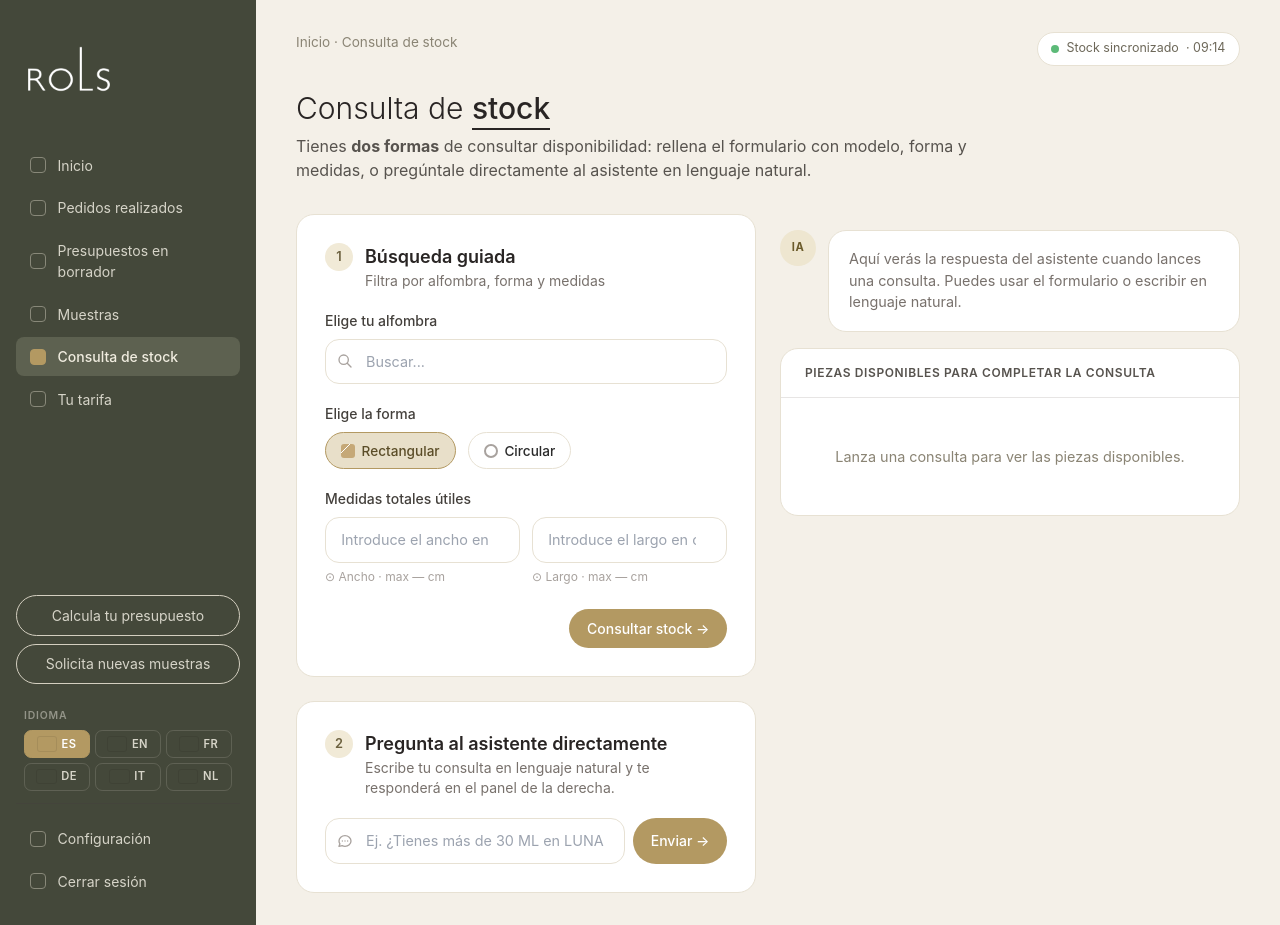
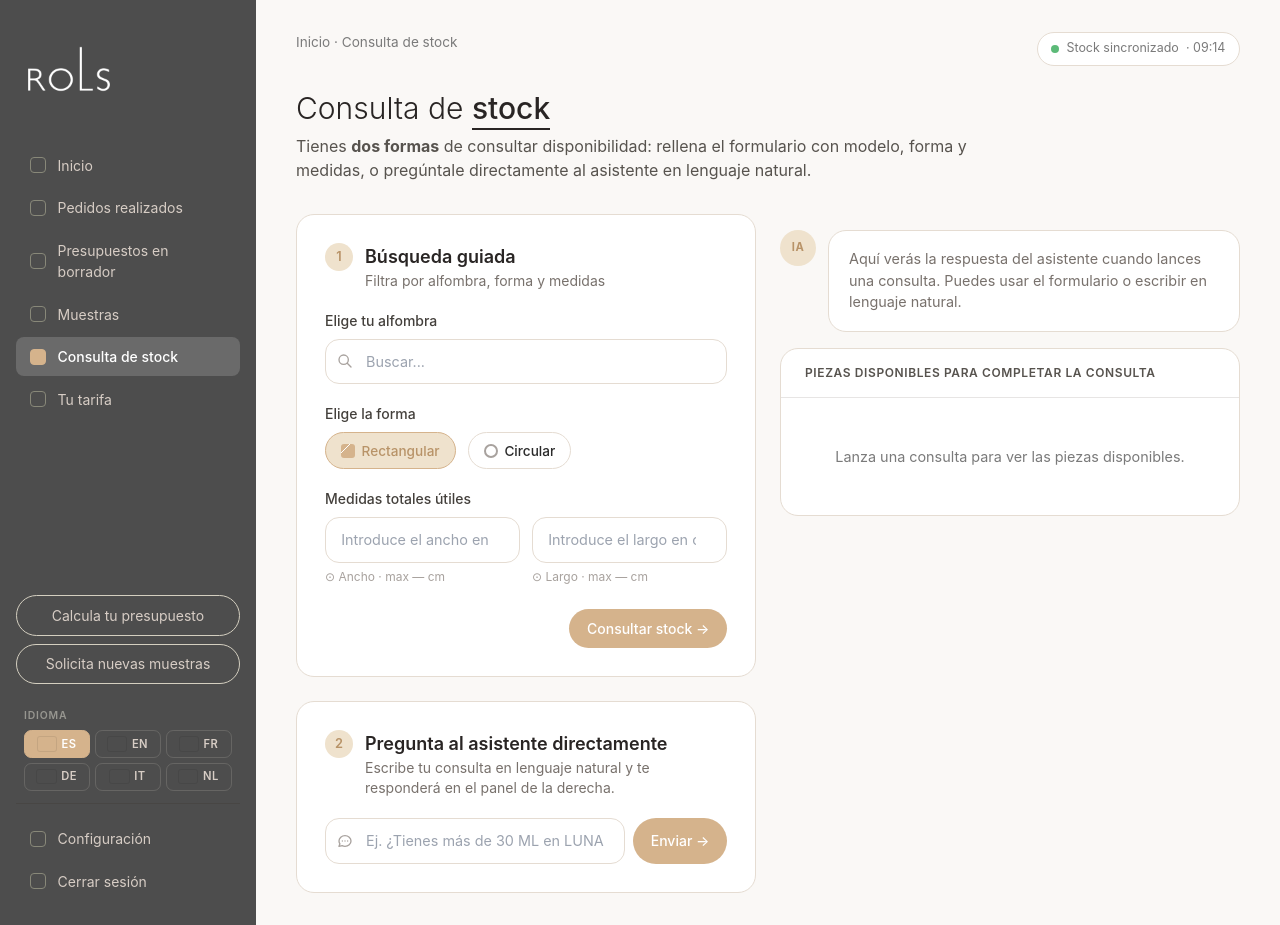
Before and after one commit to ROLSCARPETS/consulta-stock-rols, a Flask app: page / in a window 1280 px wide. Run offline with Flask 3, Linux system fonts and the light colour scheme; data that the repository does not hold is empty; parts of the project's set-up code (start-up, migrations or seed data) failed here and were passed over; some libraries are stand-ins or nearby versions.

Commit message:
Adoptar paleta oficial de Rols (sand, tan, graphite y derivados)

```diff
--- a/Consulta de Stock Rols Agente/consulta-stock-rols/static/app.css
+++ b/Consulta de Stock Rols Agente/consulta-stock-rols/static/app.css
@@ -1,15 +1,17 @@
 :root {
-  --bg-page: #f4f0e8;
-  --bg-card: #ffffff;
-  --bg-sidebar: #44483a;
-  --bg-sidebar-hover: #565a4b;
-  --bg-sidebar-active: #5d6150;
-  --text-sidebar: #d6d4c8;
-  --text-sidebar-active: #f0ecdf;
-  --accent: #b39962;
-  --accent-hover: #a08956;
-  --accent-soft: #e8dfc9;
-  --border: #e7e1d3;
+  /* Paleta oficial de Rols (manual de marca):
+     sand=#D7CDC5 white=#FFF tan=#D5B38C graphite=#4D4D4D + derivados. */
+  --bg-page: #FAF8F6;         /* rols-sand-50  (warm near-white) */
+  --bg-card: #FFFFFF;         /* rols-white */
+  --bg-sidebar: #4D4D4D;      /* rols-graphite */
+  --bg-sidebar-hover: #5a5a5a;
+  --bg-sidebar-active: #6a6a6a;
+  --text-sidebar: #D7CDC5;    /* rols-sand sobre graphite */
+  --text-sidebar-active: #FFFFFF;
+  --accent: #D5B38C;          /* rols-tan (sandstone / dorado) */
+  --accent-hover: #B89368;    /* rols-tan-400 */
+  --accent-soft: #EFE2CD;     /* rols-tan-100 */
+  --border: #E5DCD2;          /* rols-sand-200 */
 }
 body {
   font-family: 'Inter', -apple-system, BlinkMacSystemFont, 'Segoe UI', sans-serif;
@@ -58,7 +60,7 @@
 .input-line:focus { outline: none; border-color: var(--accent); box-shadow: 0 0 0 3px rgba(179,153,98,0.15); }
 .step-badge {
   width: 28px; height: 28px; border-radius: 999px;
-  background: #f1ead7; color: #6d6240;
+  background: #EFE2CD; color: #B89368;
   display: flex; align-items: center; justify-content: center;
   font-size: 0.8rem; font-weight: 600; flex-shrink: 0;
 }
@@ -71,9 +73,9 @@
 }
 .pill .swatch {
   width: 14px; height: 14px; border-radius: 3px;
-  background: linear-gradient(135deg,#c5a877 30%, #fff 30% 35%, #c5a877 35%);
+  background: linear-gradient(135deg,#D5B38C 30%, #fff 30% 35%, #D5B38C 35%);
 }
-.pill.active { background: var(--accent-soft); border-color: var(--accent); color: #5b4d28; }
+.pill.active { background: var(--accent-soft); border-color: var(--accent); color: #B89368; }
 .badge-status {
   display: inline-flex; align-items: center; gap: 0.35rem;
   padding: 0.25rem 0.65rem; border-radius: 999px;
@@ -96,15 +98,15 @@
 .obs-toggle:hover { filter: brightness(0.92); }
 .obs-row td {
   padding: 0 1rem 0.75rem !important;
-  border-bottom: 1px solid #f0ebdd;
+  border-bottom: 1px solid #F2EDE8;
 }
 .obs-content {
-  background: #f9f4e3; border: 1px solid var(--border);
+  background: #F2EDE8; border: 1px solid var(--border);
   border-left: 3px solid var(--accent); border-radius: 8px;
-  padding: 0.75rem 1rem; font-size: 0.85rem; color: #5b4d28; line-height: 1.5;
+  padding: 0.75rem 1rem; font-size: 0.85rem; color: #B89368; line-height: 1.5;
 }
 .obs-content > div + div { margin-top: 0.45rem; }
-.obs-content strong { color: #44483a; }
+.obs-content strong { color: #4D4D4D; }
 /* Ocultar columna de fecha fin fabricacion cuando solo hay stock */
 table.no-fab .col-fab { display: none; }
 /* Dropdown custom de referencia (reemplaza al datalist nativo) */
@@ -112,7 +114,7 @@
 .ref-dropdown {
   position: absolute; top: calc(100% + 6px); left: 0; right: 0;
   background: #fff; border: 1px solid var(--border); border-radius: 14px;
-  box-shadow: 0 14px 38px -10px rgba(68,72,58,0.28);
+  box-shadow: 0 14px 38px -10px rgba(77,77,77,0.20);
   z-index: 50; max-height: 380px; overflow: hidden;
   display: flex; flex-direction: column;
   animation: refDropdownIn 0.12s ease-out;
@@ -124,15 +126,15 @@
 .ref-dropdown-header {
   padding: 0.55rem 1rem; font-size: 0.7rem;
   text-transform: uppercase; letter-spacing: 0.06em;
-  color: #8a8474; background: #fdfbf6;
+  color: #7A7A7A; background: #FAF8F6;
   border-bottom: 1px solid var(--border);
   flex-shrink: 0;
 }
 .ref-dropdown-list { overflow-y: auto; flex: 1; padding: 0.25rem 0; }
-.ref-group + .ref-group { border-top: 1px solid #f3eedc; }
+.ref-group + .ref-group { border-top: 1px solid #F2EDE8; }
 .ref-group-header {
   padding: 0.55rem 1rem 0.3rem; font-size: 0.68rem; font-weight: 700;
-  letter-spacing: 0.06em; text-transform: uppercase; color: #6d6240;
+  letter-spacing: 0.06em; text-transform: uppercase; color: #B89368;
   position: sticky; top: 0; background: #fff;
 }
 .ref-option {
@@ -147,64 +149,64 @@
   font-size: 0.875rem; font-weight: 500; color: #2a2a2a; line-height: 1.25;
 }
 .ref-option-full {
-  font-size: 0.72rem; color: #9a9485; margin-top: 0.1rem; line-height: 1.2;
+  font-size: 0.72rem; color: #7A7A7A; margin-top: 0.1rem; line-height: 1.2;
 }
 .ref-option:hover .ref-option-label,
-.ref-option.active .ref-option-label { color: #5b4d28; }
+.ref-option.active .ref-option-label { color: #B89368; }
 .ref-option:hover .ref-option-full,
-.ref-option.active .ref-option-full { color: #7a6d3e; }
+.ref-option.active .ref-option-full { color: #4D4D4D; }
 .ref-option mark {
-  background: rgba(179,153,98,0.35); color: inherit;
+  background: rgba(213,179,140,0.35); color: inherit;
   border-radius: 2px; padding: 0 1px;
 }
 .ref-empty {
-  padding: 1.75rem 1rem; text-align: center; color: #8a8474;
+  padding: 1.75rem 1rem; text-align: center; color: #7A7A7A;
   font-size: 0.875rem;
 }
-.row-highlight { background: #f8f3e3; }
+.row-highlight { background: var(--accent-soft); }
 .row-highlight td:first-child { border-left: 3px solid var(--accent); padding-left: calc(1rem - 3px); }
 table { width: 100%; border-collapse: collapse; }
 thead th {
   text-align: left; font-size: 0.7rem; font-weight: 600;
-  color: #6d6859; padding: 0.85rem 1rem; letter-spacing: 0.05em; text-transform: uppercase;
+  color: #7A7A7A; padding: 0.85rem 1rem; letter-spacing: 0.05em; text-transform: uppercase;
   border-bottom: 1px solid var(--border);
 }
 tbody td {
   padding: 0.95rem 1rem; font-size: 0.875rem; color: #2a2a2a;
-  border-bottom: 1px solid #f0ebdd;
+  border-bottom: 1px solid #F2EDE8;
 }
 tbody tr:last-child td { border-bottom: none; }
-.link-action { color: #6d6240; font-size: 0.8rem; text-decoration: underline; text-underline-offset: 3px; }
+.link-action { color: #B89368; font-size: 0.8rem; text-decoration: underline; text-underline-offset: 3px; }
 .link-action:hover { color: var(--accent); }
-.breadcrumb { font-size: 0.85rem; color: #8a8474; }
-.breadcrumb a { color: #8a8474; }
+.breadcrumb { font-size: 0.85rem; color: #7A7A7A; }
+.breadcrumb a { color: #7A7A7A; }
 .breadcrumb a:hover { color: var(--accent); }
 .sync-pill {
   display: inline-flex; align-items: center; gap: 0.45rem;
   background: #fff; border: 1px solid var(--border);
-  padding: 0.4rem 0.85rem; border-radius: 999px; font-size: 0.78rem; color: #6d6859;
+  padding: 0.4rem 0.85rem; border-radius: 999px; font-size: 0.78rem; color: #7A7A7A;
 }
 .sync-pill .dot { width: 8px; height: 8px; background: #5cba78; border-radius: 999px; }
 .spinner { border: 2px solid #eee; border-top: 2px solid var(--accent); border-radius: 50%; width: 14px; height: 14px; animation: spin 0.6s linear infinite; }
 @keyframes spin { to { transform: rotate(360deg); } }
 .ia-avatar {
   width: 36px; height: 36px; flex-shrink: 0; border-radius: 999px;
-  background: #eee6d0; color: #6b5b2b; display: flex; align-items: center; justify-content: center;
+  background: #EFE2CD; color: #B89368; display: flex; align-items: center; justify-content: center;
   font-size: 0.7rem; font-weight: 700; letter-spacing: 0.05em;
 }
 .ia-bubble {
   background: #fff; border: 1px solid var(--border); border-radius: 18px;
   padding: 1.1rem 1.25rem; font-size: 0.9rem; color: #2a2a2a; line-height: 1.5;
 }
-.ia-bubble strong { color: #44483a; }
+.ia-bubble strong { color: #4D4D4D; }
 .user-avatar {
   width: 36px; height: 36px; flex-shrink: 0; border-radius: 999px;
   background: var(--accent); color: #fff; display: flex; align-items: center; justify-content: center;
   font-size: 0.7rem; font-weight: 700; letter-spacing: 0.05em;
 }
 .user-bubble {
-  background: var(--accent-soft); border: 1px solid #d8c89c; border-radius: 18px;
-  padding: 1.1rem 1.25rem; font-size: 0.9rem; color: #44483a; line-height: 1.5;
+  background: var(--accent-soft); border: 1px solid #E2C9A9; border-radius: 18px;
+  padding: 1.1rem 1.25rem; font-size: 0.9rem; color: #4D4D4D; line-height: 1.5;
   white-space: pre-wrap; word-break: break-word;
 }
 #search-context {
@@ -214,7 +216,7 @@
   display: inline-flex; align-items: center; gap: 0.65rem;
   background: var(--accent); border: none;
   padding: 0.7rem 1.15rem; border-radius: 14px; font-size: 0.9rem;
-  box-shadow: 0 6px 20px -8px rgba(68, 72, 58, 0.45);
+  box-shadow: 0 6px 20px -8px rgba(77, 77, 77, 0.35);
   max-width: 100%;
 }
 .search-pill .icon { color: rgba(255,255,255,0.9); flex-shrink: 0; }
@@ -226,7 +228,7 @@
   color: #fff; font-weight: 600;
   overflow: hidden; text-overflow: ellipsis; white-space: nowrap;
 }
-.empty-state { text-align: center; color: #8a8474; padding: 3rem 1rem; font-size: 0.9rem; }
+.empty-state { text-align: center; color: #7A7A7A; padding: 3rem 1rem; font-size: 0.9rem; }
 /* Selector de idioma */
 .lang-block {
   padding: 0 0.5rem; margin-bottom: 0.75rem;
```
